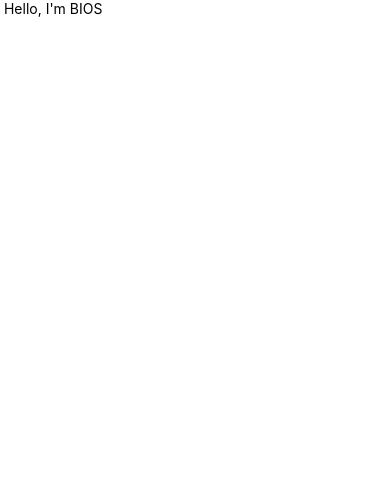
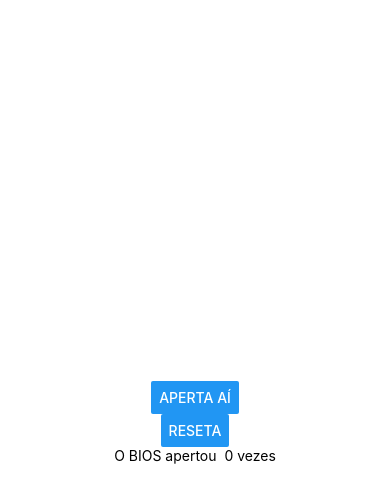
Before and after one commit to Obake18/Daten-P, a React Native app: screen / in a window 390 px wide. Shown: the top 502 px of the page. Built offline with nearby package versions, Linux system fonts and the light colour scheme.

Commit message:
Contador e resetador de clicks

```diff
--- a/App.js
+++ b/App.js
@@ -1,22 +1,32 @@
+import { useState } from 'react';
 import { StatusBar } from 'expo-status-bar';
-import { StyleSheet, Text, View } from 'react-native';
+import { StyleSheet, Text, View, Button } from 'react-native';
 
-const Cat = () =>{
+const Cat = () => {
   const name = 'bios';
   return <Text> Hello, I'm {name.toUpperCase()} </Text>
-
 }
 
-export default Cat;
+const App = () => {
+  const [clicks, setClicks] = useState(0);
 
-function App() {
+  const handleReset = () => {
+    setClicks(0);
+  };
+
   return (
     <View style={styles.container}>
-      <Text>Zé da Manga!!</Text>
+      <Button title="Aperta aí" onPress={() => setClicks(clicks + 1)} />
+
+      <Button title="Reseta" onPress={handleReset} />
+
+      <Text> O BIOS apertou  {clicks} vezes </Text>
       <StatusBar style="auto" />
     </View>
-  );
+  )
 }
+
+export default App;
 
 const styles = StyleSheet.create({
   container: {
```
